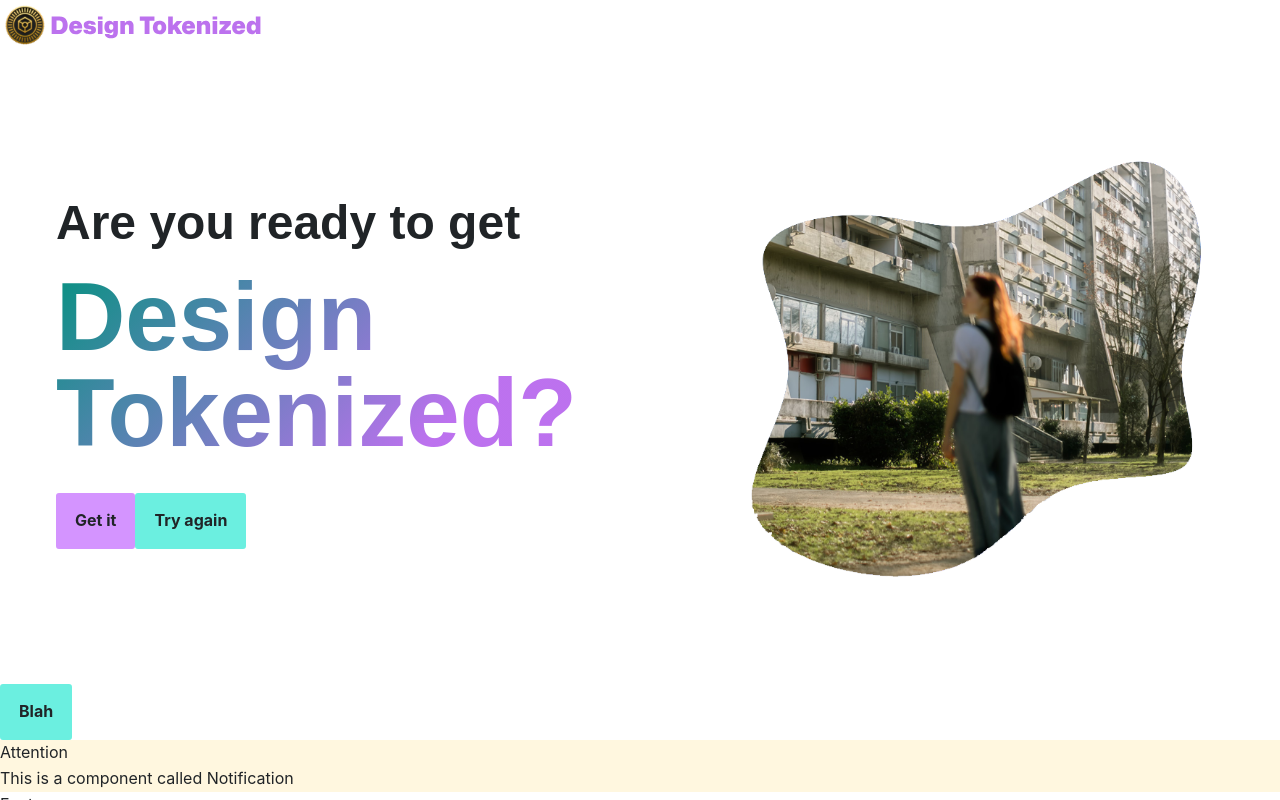
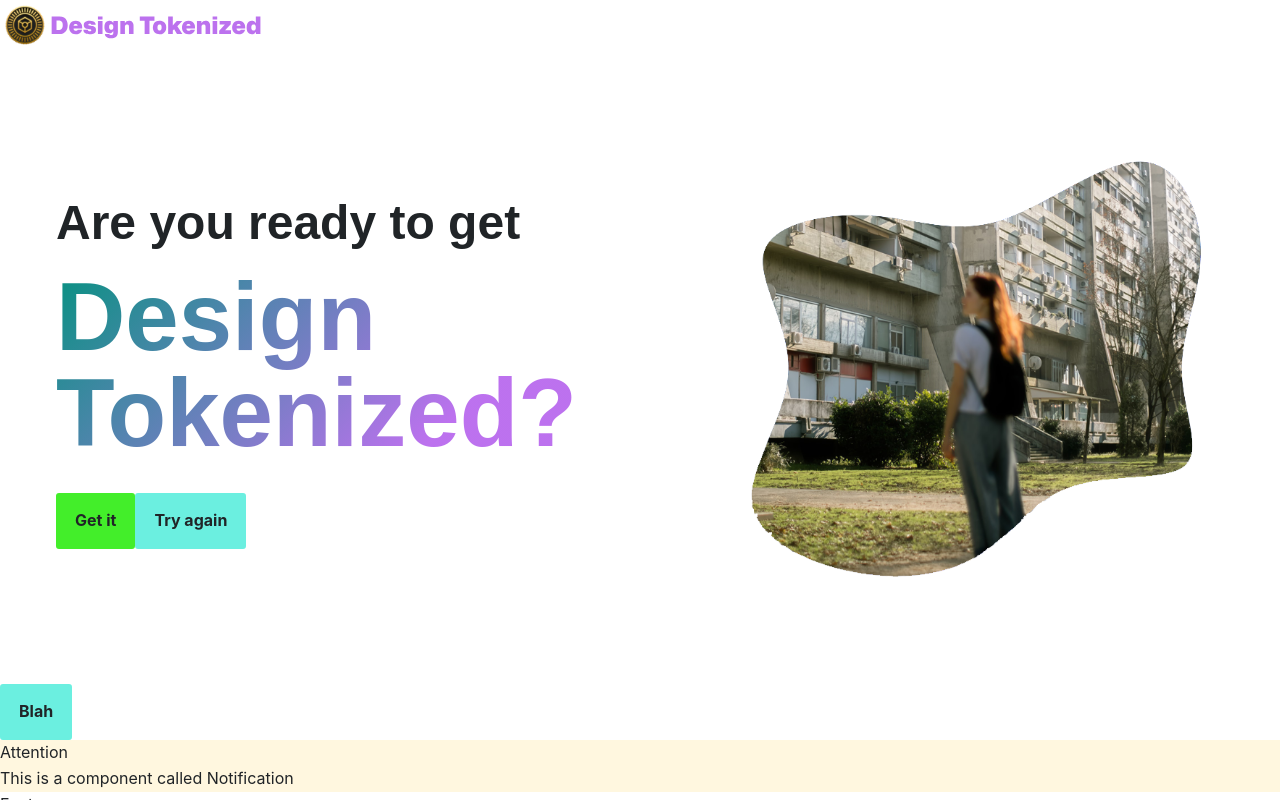
Before and after one commit to elvism16/tokenized, a Next.js app: page / in a window 1280 px wide. Built offline with nearby package versions, Linux system fonts and the light colour scheme; a web font is replaced by a local one.

Commit message:
color change 2

```diff
--- a/styles/_variables.css
+++ b/styles/_variables.css
@@ -1,10 +1,10 @@
 /**
  * Do not edit directly
- * Generated on Mon, 06 Mar 2023 21:45:31 GMT
+ * Generated on Tue, 07 Mar 2023 11:26:04 GMT
  */
 
 :root {
-  --globals-purple-100: hsl(276, 100%, 79%);
+  --globals-purple-100: #43ee2a;
   --globals-purple-200: hsl(276, 79%, 69%);
   --globals-purple-300: hsl(276, 53%, 49%);
   --globals-purple-400: hsl(276, 64%, 48%);
```
